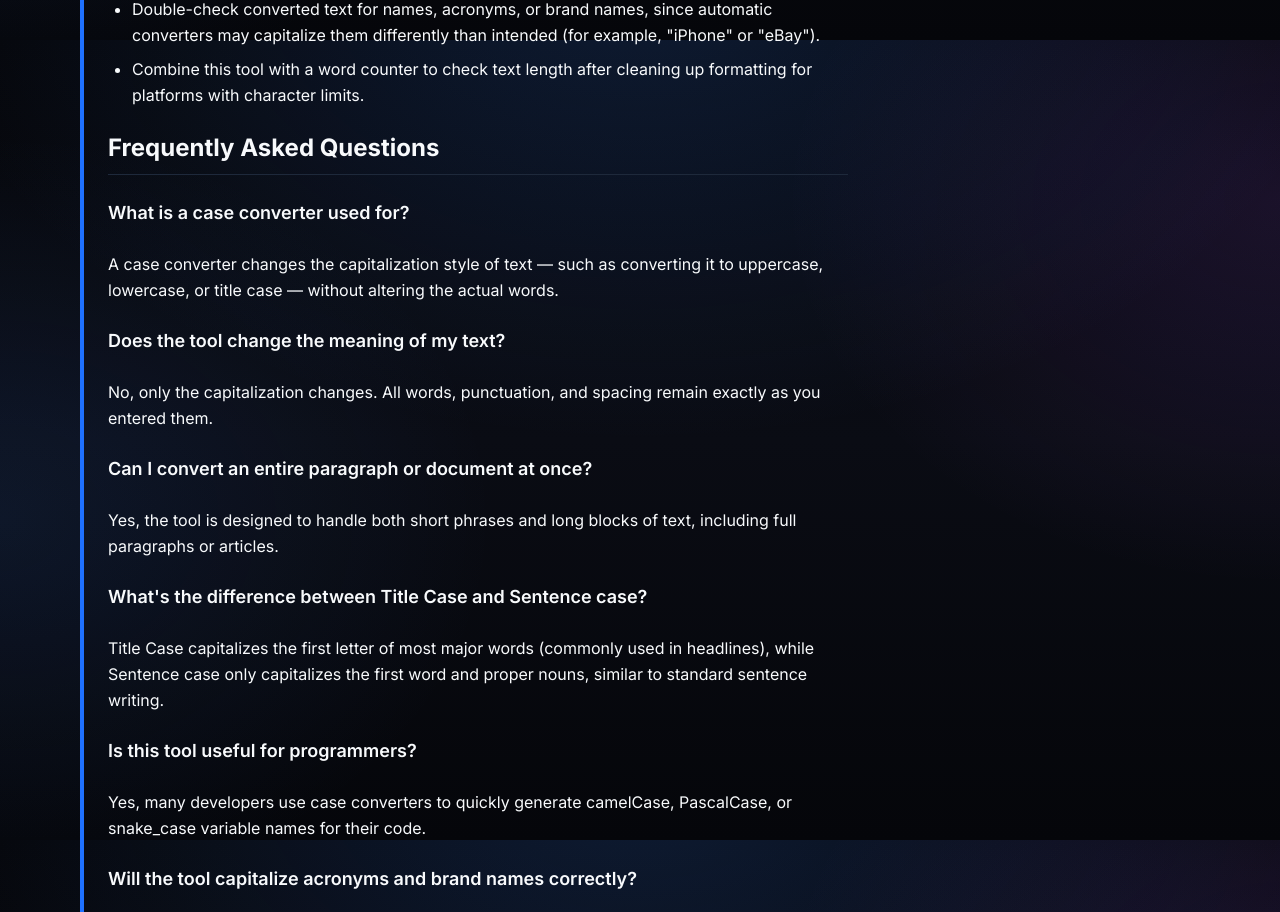
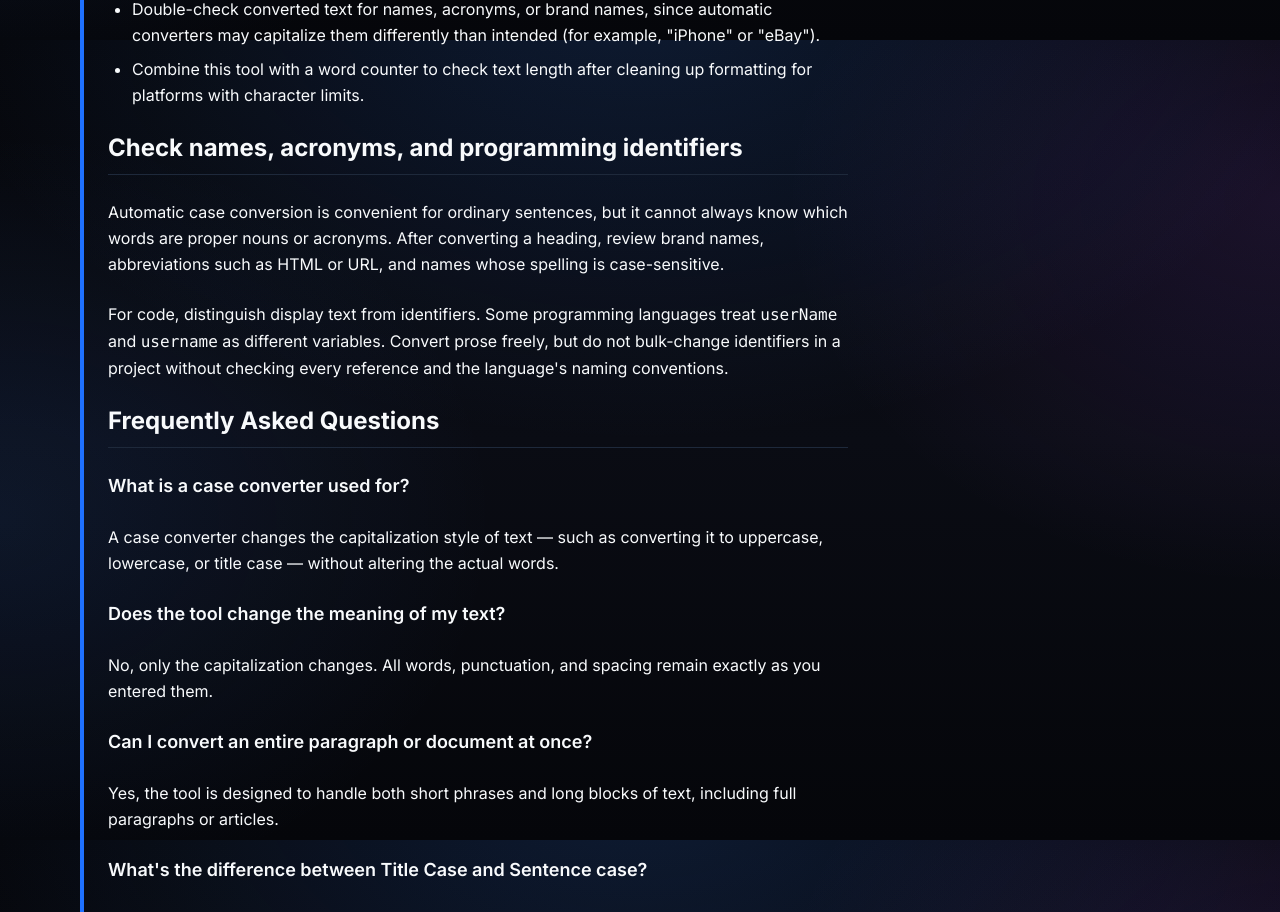
Before and after one commit to surajkumar122024-star/ok01, a Next.js app: page /blog/case-converter-guide in a window 1280 px wide. Shown: the part 4760-5672 px from the top of the page. Built offline with nearby package versions, Linux system fonts and the light colour scheme.

Commit message:
Add original topic-specific guidance to blog article

```diff
--- a/src/app/blog/case-converter-guide/page.tsx
+++ b/src/app/blog/case-converter-guide/page.tsx
@@ -178,6 +178,7 @@ export default function CaseConverterGuideArticle() {
           <li>Combine this tool with a word counter to check text length after cleaning up formatting for platforms with character limits.</li>
           </ul>
 
+          <h2 className="text-2xl font-bold mt-8">Check names, acronyms, and programming identifiers</h2><p>Automatic case conversion is convenient for ordinary sentences, but it cannot always know which words are proper nouns or acronyms. After converting a heading, review brand names, abbreviations such as HTML or URL, and names whose spelling is case-sensitive.</p><p>For code, distinguish display text from identifiers. Some programming languages treat <code>userName</code> and <code>username</code> as different variables. Convert prose freely, but do not bulk-change identifiers in a project without checking every reference and the language's naming conventions.</p>
           <h2 id="faq" className="text-2xl font-bold mt-8">Frequently Asked Questions</h2>
           <h3 className="text-lg font-semibold mt-4">What is a case converter used for?</h3>
           <p>A case converter changes the capitalization style of text — such as converting it to uppercase, lowercase, or title case — without altering the actual words.</p>
```
